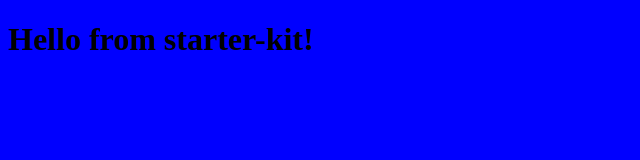
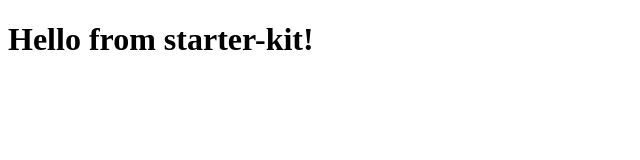
Before and after one commit to KasTasElis/starter-kit, a website: page index.html in a window 1280 px wide. Shown: the whole page, without its empty margins (0-640 px from the left). Drawn offline with Linux system fonts and the light colour scheme.

Commit message:
fix: :art: remove unused style

```diff
--- a/style/style.scss
+++ b/style/style.scss
@@ -1,3 +1 @@
-body {
-  background: blue;
-}
+// Write your styles
```
Also changed, not shown: style/style.css, 1 other file.
